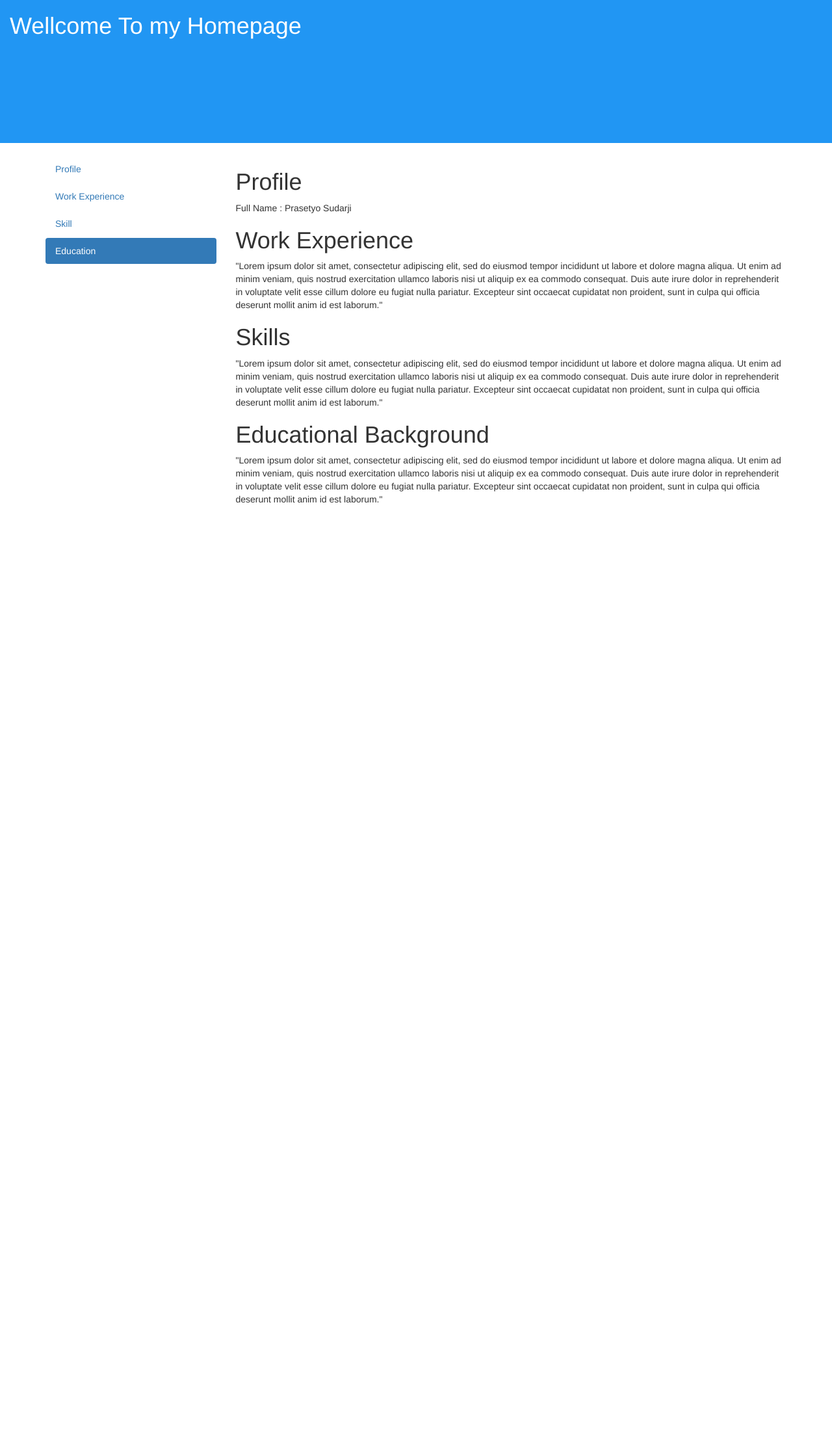
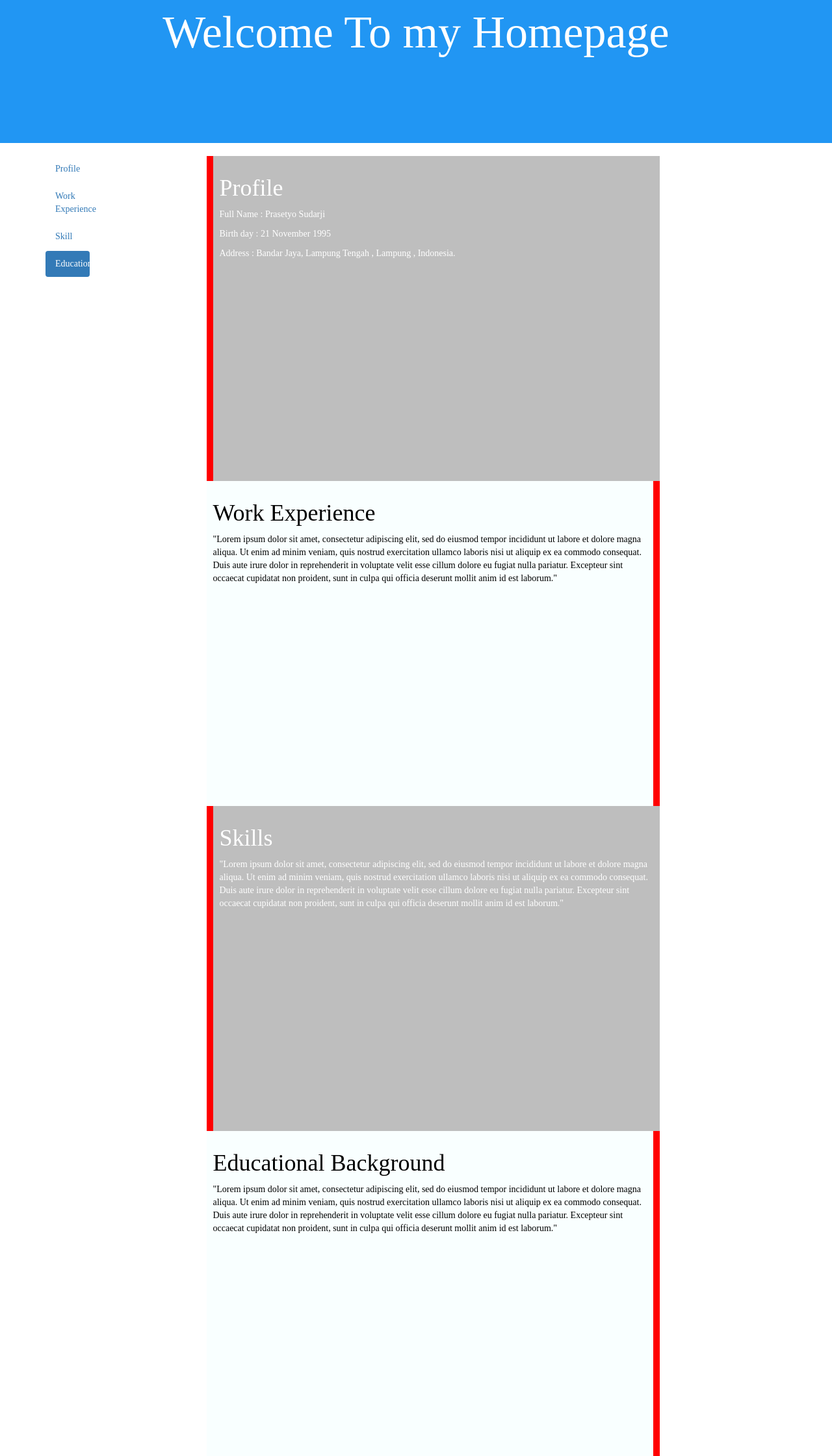
Before and after one commit to PrasetyoSudarji/Prasetyosudarji.github.io, a PHP site: page / in a window 1280 px wide. Shown: the whole page at 65% size. Before the commit the page ends 774 px from the top, so only its background shows below. Run offline with PHP 8.4, Linux system fonts and the light colour scheme; some libraries are stand-ins or nearby versions; some web fonts are replaced.

Commit message:
+ Added some Assets

```diff
--- a/assets/mine/mycss.css
+++ b/assets/mine/mycss.css
@@ -1,8 +1,14 @@
 body {
       position: relative;
+      font-family: 'FontAwesome';
   }
 
-@media screen and (max-width: 810px) {
+  @font-face {
+    font-family: 'FontAwesome'; /*a name to be used later*/
+    src: url('../fonts/fontawesome-webfont.ttf'); /*URL to font*/
+}
+
+@media screen and (max-width: 1920px) {
 #profile, #workExperience, #skill, #educationalBackground {
     margin-left: 150px;
 }
@@ -17,6 +23,7 @@ body {
 	padding: 10px;
 	width: 100%;
 	height: 500px;
+	/*background-image: url(../image/bg-profile.png);*/
 }
 
 .containerWorkExp {
@@ -47,3 +54,12 @@ body {
 #workExperience {color: #000; background-color: rgb(249, 255, 255);}
 #skill {color: #fff; background-color: rgb(190, 190, 190);}
 #educationalBackground {color: #000; background-color: rgb(249, 255, 255);}
+
+.title-top {
+	font-size: 500%;
+}
+
+.container-fluid {
+	text-align: center;
+	vertical-align: middle;
+}
--- a/index.html
+++ b/index.html
@@ -14,14 +14,13 @@
 <body data-spy="scroll" data-target="#myScrollspy" data-offset="15">
 
 <div class="container-fluid" style="background-color:#2196F3;color:#fff;height:220px;">
-  <h1>Wellcome To my Homepage</h1>
-
+  <div class="title-top"> Welcome To my Homepage</div>
 </div>
 <br>
 
 <div class="container">
   <div class="row">
-    <nav class="col-sm-3" id="myScrollspy">
+    <nav class="col-sm-1" id="myScrollspy">
       <ul class="nav nav-pills nav-stacked" data-spy="affix" data-offset-top="205">
         <li><a href="#profile">Profile</a></li>
         <li><a href="#workExperience">Work Experience</a></li>
@@ -34,6 +33,8 @@
       	<div class="containerProfile">
 	        <h1>Profile</h1>
 	        <p>Full Name : Prasetyo Sudarji</p>
+          <p>Birth day : 21 November 1995
+          <p>Address : Bandar Jaya, Lampung Tengah , Lampung , Indonesia.
     	</div>
       </div>
       <div id="workExperience">
```
Also changed, not shown: assets/image/bg-profile.png (added).
